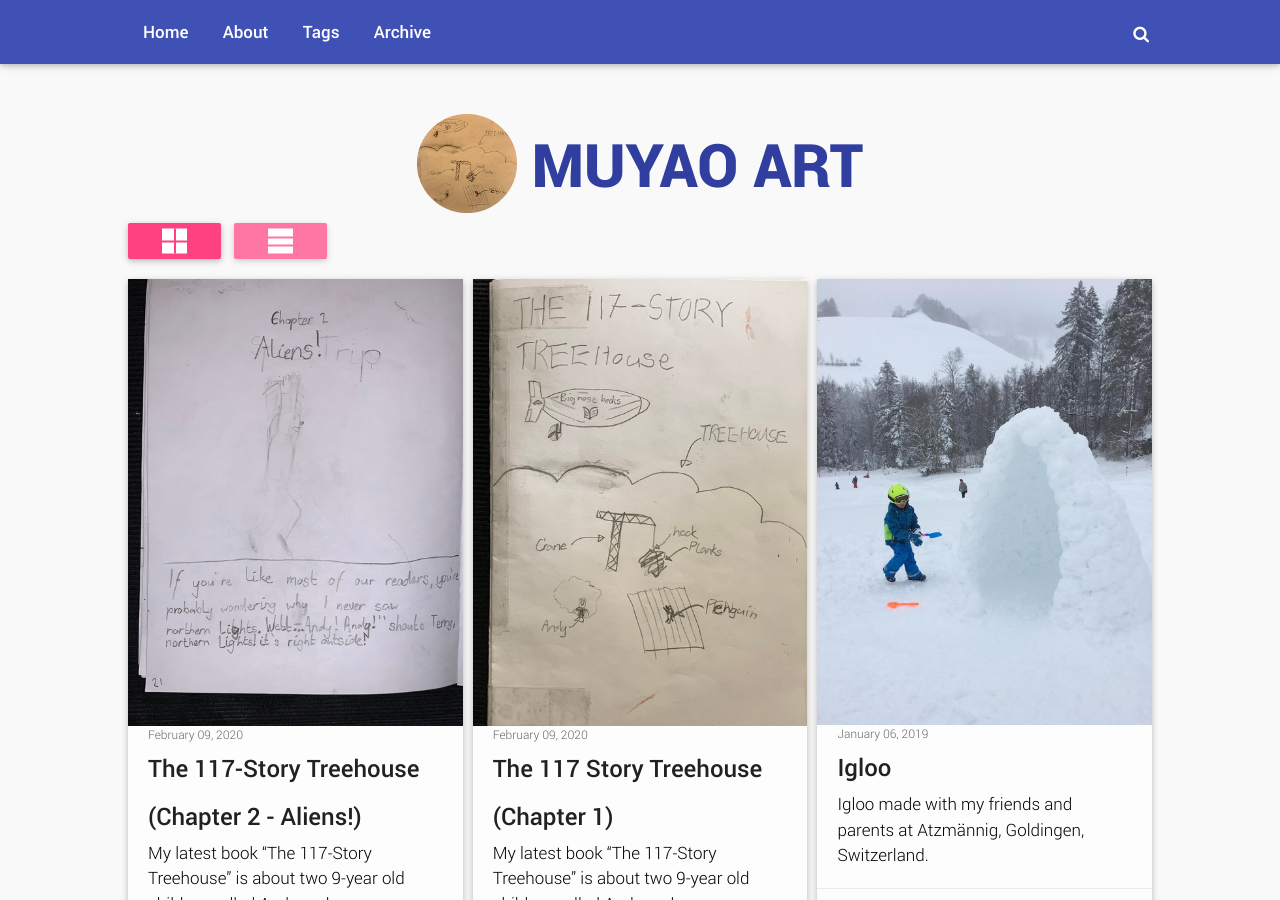
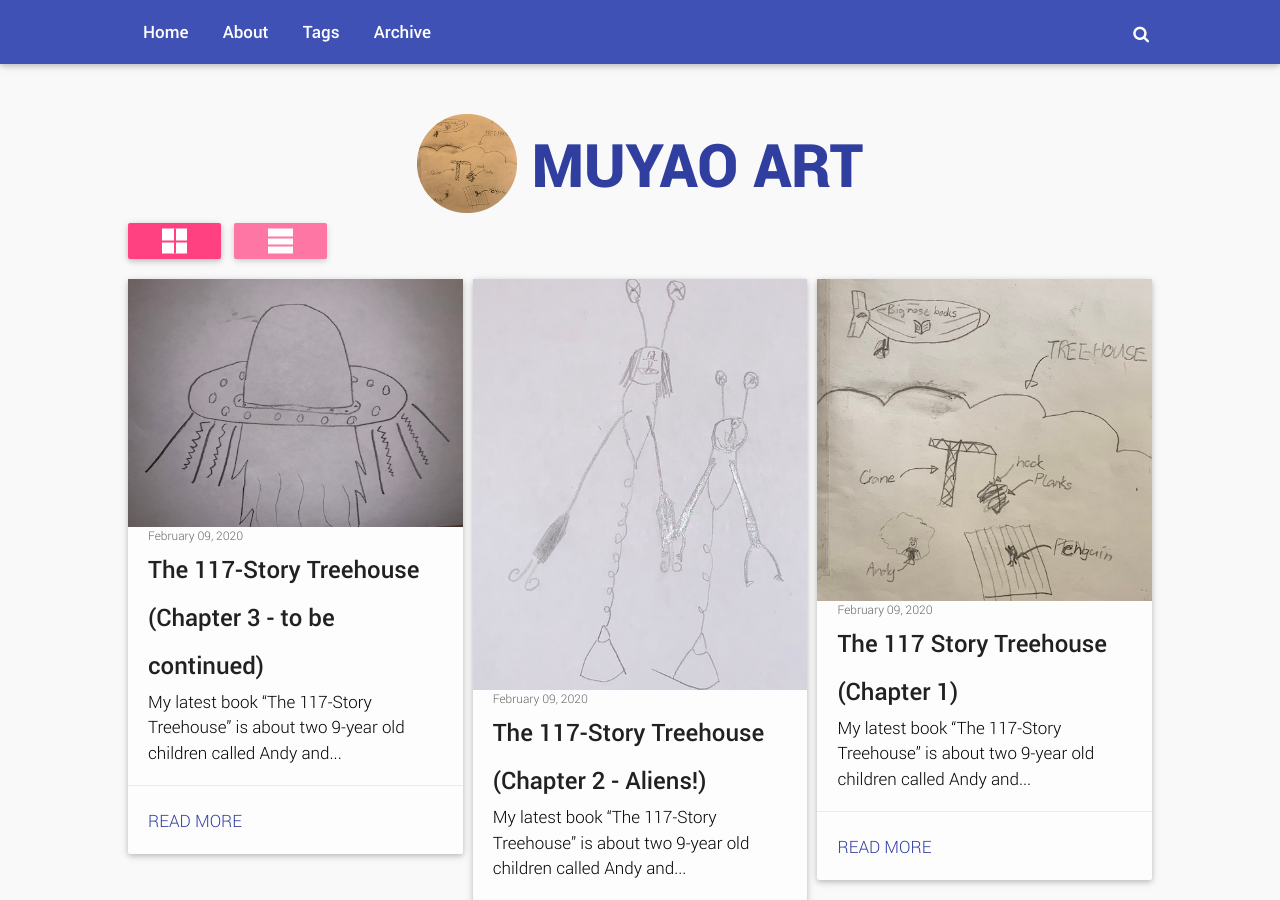
Before and after one commit to muyao/muyao.art, a Jekyll site: the page built from index.html, in a window 1280 px wide and 900 px high. Built offline with Jekyll 4.4.1, drawn with Linux system fonts in a browser that asks for light colours; the list of posts is cut into pages by our own code.

Commit message:
New cover pics

```diff
--- /dev/null
+++ b/_posts/2020-02-09-the-117-story-treehouse-chapter-03.md
@@ -0,0 +1,16 @@
+---
+author: muyao
+layout: post-full
+type: gallery
+featimg: 2020/the-117-story-treehouse-chapter-03/cover-3.jpeg
+title: The 117-Story Treehouse (Chapter 3 - to be continued)
+tags: [book]
+gallery:
+    - images:
+---
+
+My latest book "The 117-Story Treehouse" is about two 9-year old children called
+Andy and Terry. They met two aliens called Attee and La. What would happen to
+Andy and Terry and what did the aliens want? Read this book and find out.
+
+{% include gallery_lightbox.html %}
```
Also changed, not shown: _posts/2020-02-09-the-117-story-treehouse-chapter-01.md (+1 -1 lines), _posts/2020-02-09-the-117-story-treehouse-chapter-02.md (+1 -1 lines), media/2020/the-117-story-treehouse-chapter-01/cover-1.jpeg (added), media/2020/the-117-story-treehouse-chapter-02/cover-2.jpeg (added), media/2020/the-117-story-treehouse-chapter-03/cover-3.jpeg (added).
